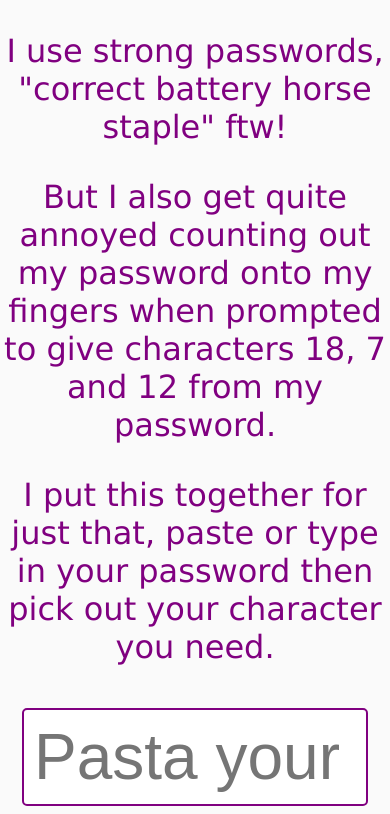
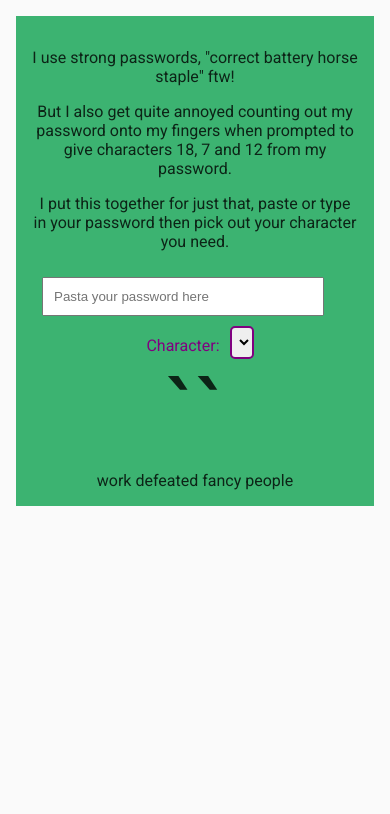
Before and after one commit to spences10/characters-from-password, a Next.js app: page / in a window 390 px wide. Shown: the top 814 px of the page. Built offline with nearby package versions, Linux system fonts and the light colour scheme.

Commit message:
add grid-areas and media queries

```diff
--- a/components/MainForm.js
+++ b/components/MainForm.js
@@ -1,25 +1,41 @@
 import React from 'react'
 import styled from 'styled-components'
 
+import { media } from '../theme/globalStyle'
 import { getFunName } from '../helpers'
 
 const Container = styled.div`
-  /* for mobile */
-  color: purple;
-  border-radius: 5px;
+  margin: 1rem;
+  padding: 1rem;
+
+  display: grid;
+  grid-template-columns: repeat(12, 1fr);
+  grid-template-rows: auto;
+  grid-template-areas:
+    'p p p p p p p p p p p p'
+    't t t t t t t t t t t t'
+    's s s s s s s s s s s s'
+    'r r r r r r r r r r r r'
+    'n n n n n n n n n n n n';
+
   text-align: center;
-  font-family: verdana;
-  font-size: 2em;
 
-  /* for tablets */
-  @media only screen and (max-width: 425px) and (min-width: 768px) {
-    font-size: 1.5em;
-  }
+  ${media.giant`
+    background: goldenrod;
+  `};
+  ${media.desktop`
+      background: dodgerblue;
+  `};
+  ${media.tablet`
+      background: mediumseagreen;
+  `};
+  ${media.phone`
+      background: palevioletred;
+  `};
+`
 
-  /* for desktops */
-  @media only screen and (min-width: 768px) {
-    font-size: 1m;
-  }
+const Preamble = styled.div`
+  grid-area: p;
 `
 
 const CharacterInput = styled.input.attrs({
@@ -33,10 +49,11 @@ const CharacterInput = styled.input.attrs({
   padding: props => props.size || '10px'
 })`
   // for mobile phones
-  color: purple;
+  grid-area: t;
+  /* color: purple;
   font-size: 2em;
   border: 2px solid purple;
-  border-radius: 5px;
+  border-radius: 5px; */
 
   // there's probably a better way of doing this XD
   // border-width hard coded
@@ -84,13 +101,16 @@ const CharacterLabel = styled.label`
 `
 
 const SelectDiv = styled.div`
-  display: grid;
-  grid-template-columns: repeat(2, 1fr);
+  grid-area: s;
+  /* display: grid;
+  grid-template-columns: repeat(2, 1fr); */
   color: purple;
   align-items: center;
 `
 
 const ResultsDiv = styled.div`
+  grid-area: r;
+
   border-radius: 5px;
   text-align: center;
   font-size: 6em;
@@ -104,6 +124,10 @@ const ResultsDiv = styled.div`
   @media only screen and (min-width: 768px) {
     font-size: 10em;
   }
+`
+
+const NewPassword = styled.div`
+  grid-area: n;
 `
 
 class MainForm extends React.Component {
@@ -151,7 +175,7 @@ class MainForm extends React.Component {
 
     return (
       <Container>
-        <div>
+        <Preamble>
           <p>
             I use strong passwords, "correct battery horse staple"
             ftw!
@@ -165,7 +189,7 @@ class MainForm extends React.Component {
             I put this together for just that, paste or type in your
             password then pick out your character you need.
           </p>
-        </div>
+        </Preamble>
         <CharacterInput
           value={this.state.password}
           onChange={e => this.setState({ password: e.target.value })}
@@ -183,7 +207,7 @@ class MainForm extends React.Component {
         <ResultsDiv>
           <label>`{characterFromPassword}`</label>
         </ResultsDiv>
-        <div>{getFunName()}</div>
+        <NewPassword>{getFunName()}</NewPassword>
       </Container>
     )
   }
```
